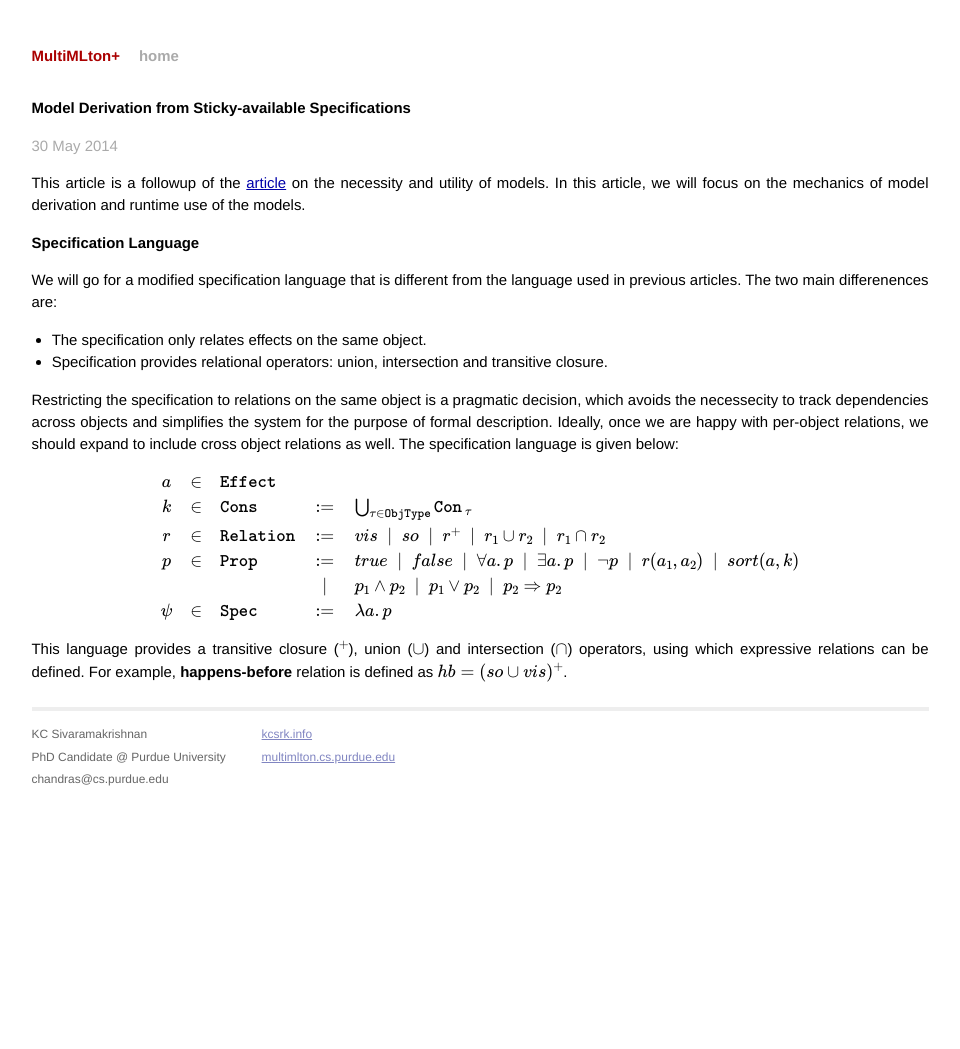
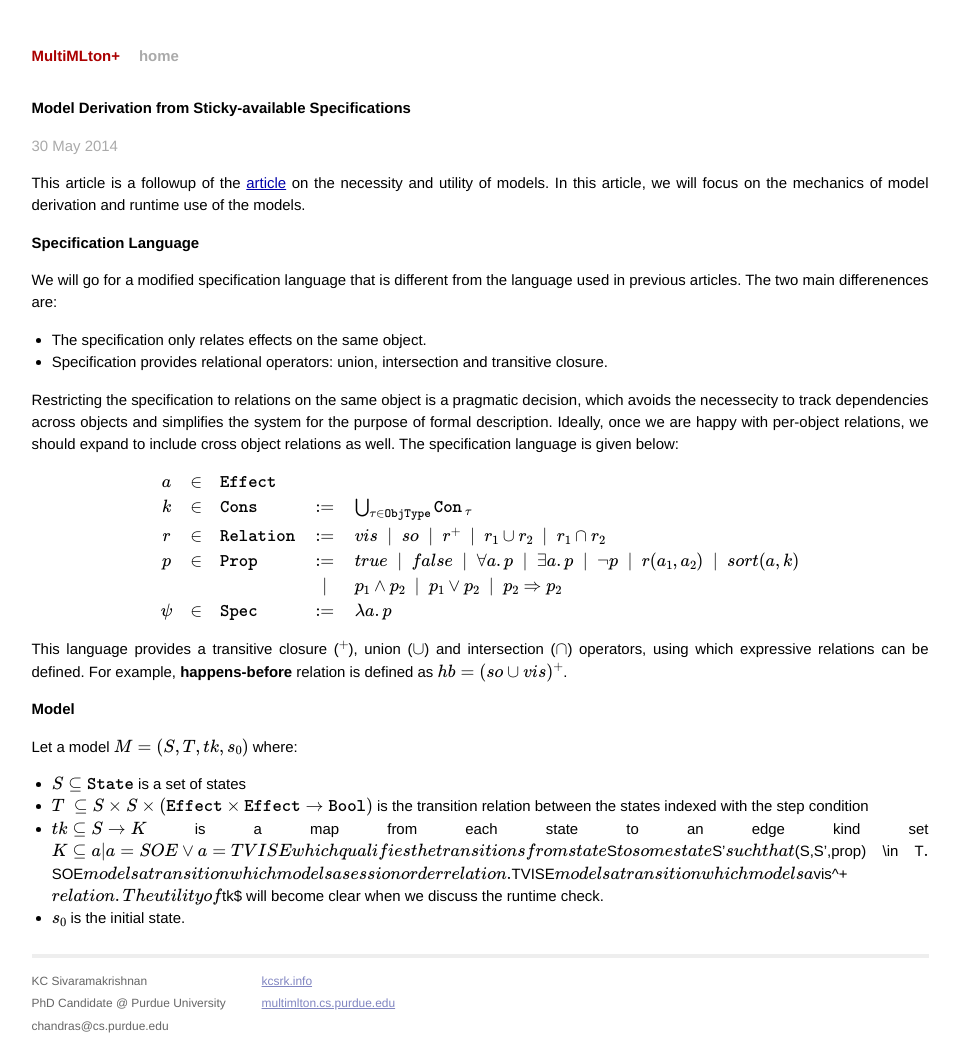
Before and after one commit to kayceesrk/Notes, a Jekyll site: the page built from mynotes/_posts/2014-05-30-Model-Derivation.markdown, in a window 1280 px wide. Shown: the whole page, without its empty margins (160-1120 px from the left). Built offline with Jekyll 4.4.1, drawn with Linux system fonts in a browser that asks for light colours; Markdown is read by kramdown in place of the engine named in the settings; formulas are drawn with MathJax 3; before the commit the page ends 945 px from its top, so only the background shows below that.

Commit message:
Added the graphviz extension and model derivation article

```diff
--- a/mynotes/_posts/2014-05-30-Model-Derivation.markdown
+++ b/mynotes/_posts/2014-05-30-Model-Derivation.markdown
@@ -43,4 +43,20 @@ intersection ($\cap$) operators, using which expressive relations can be
 defined. For example, **happens-before** relation is defined as $hb = (so \cup
 vis)^+$.
 
+# Model
+
+Let a model $M = (S,T,tk,s\_0)$ where:
+
+- $S \subseteq {\tt State}$ is a set of states
+- $T\ \subseteq S \times S \times ({\tt Effect} \times {\tt Effect} \to {\tt
+  Bool})$ is the transition relation between the states indexed with the step
+  condition
+- $tk \subseteq S \to K$ is a map from each state to an edge kind set $K
+  \subseteq {a | a = SOE \vee a = TVISE} which qualifies the transitions from
+  state $S$ to some state $S'$ such that $(S,S',prop) \in T$. $SOE$ models a
+  transition which models a session order relation. $TVISE$ models a transition
+  which models a $vis^+$ relation. The utility of $tk$ will become clear when
+  we discuss the runtime check.
+- $s\_0$ is the initial state.
+
 [Model]: http://multimlton.cs.purdue.edu/mML/Notes/research/notes/2014/05/29/Checking-Coordination-Freedom.html
```
